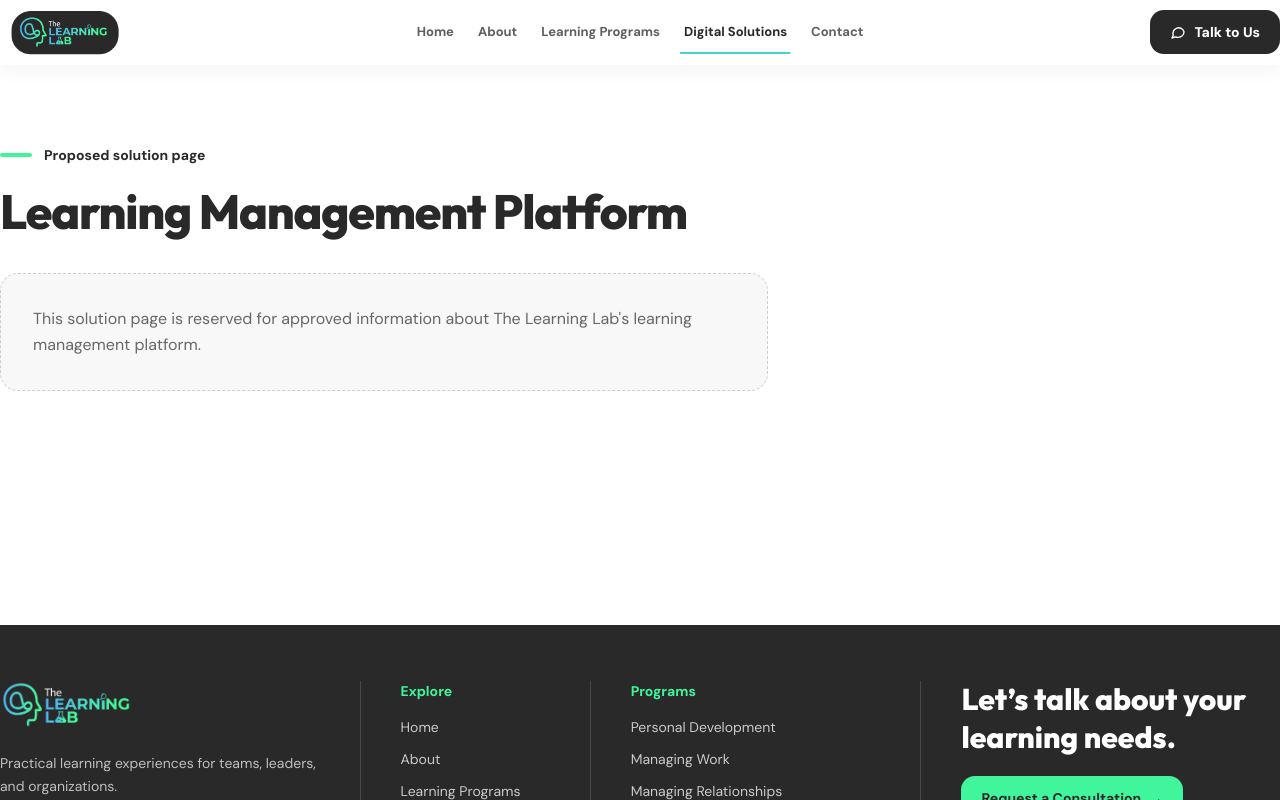
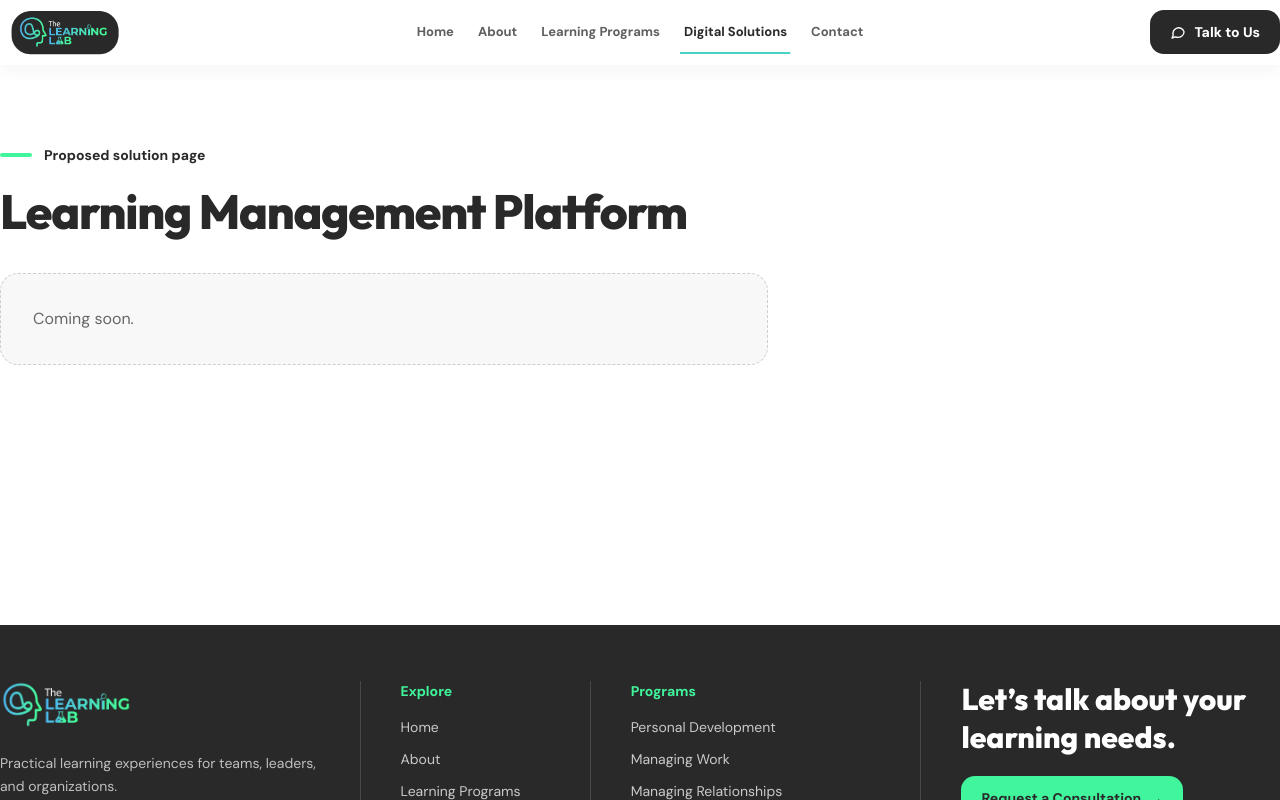
Before and after one commit to gabzy0423/The-Learning-Lab, a Next.js app: page /solutions/learning-management-platform in a window 1280 px wide. Shown: the top 800 px of the page. Built offline with nearby package versions, Linux system fonts and the light colour scheme.

Commit message:
Mark learning platform page coming soon

```diff
--- a/app/solutions/learning-management-platform/page.tsx
+++ b/app/solutions/learning-management-platform/page.tsx
@@ -11,7 +11,7 @@ export default function LearningManagementPlatformPage() {
         </h1>
         <div className="mt-8 max-w-3xl rounded-2xl border border-dashed border-brand-charcoal/20 bg-brand-charcoal/[0.03] p-7 sm:p-8">
           <p className="text-base leading-relaxed text-brand-charcoal/70">
-            This solution page is reserved for approved information about The Learning Lab&apos;s learning management platform.
+            Coming soon.
           </p>
         </div>
       </section>
```
